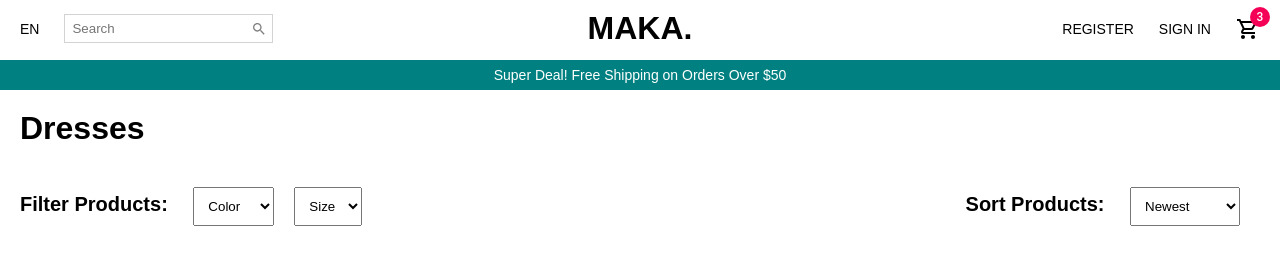
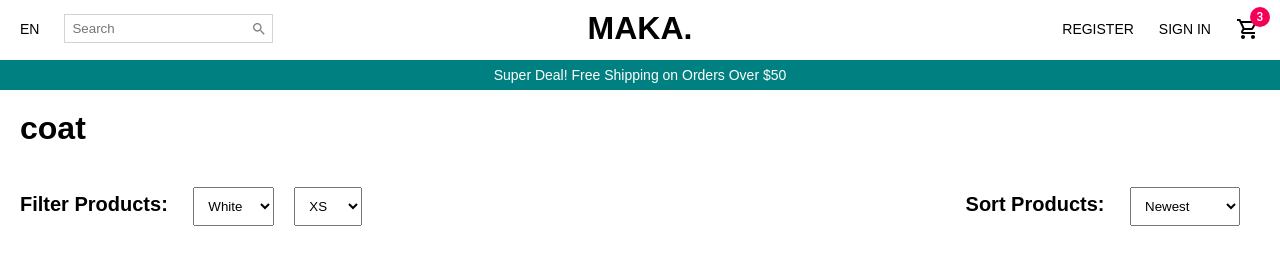
Before and after one commit to E-commerce-Mern-Project/Front-End, a React (Create React App) app: page /products/coat in a window 1280 px wide. Shown: the top 276 px of the page. Built offline with nearby package versions, Linux system fonts and the light colour scheme; no server answers.

Commit message:
filtering , sorting and fetching products from db

```diff
--- a/src/Components/CategoryItem.jsx
+++ b/src/Components/CategoryItem.jsx
@@ -1,5 +1,6 @@
 import styled from "styled-components";
 import { mobile } from "../Responsive";
+import { Link } from "react-router-dom";
 
 const Container = styled.div`
   flex: 1;
@@ -11,8 +12,7 @@ const Image = styled.img`
   width: 100%;
   height: 100%;
   object-fit: cover;
-  ${mobile({height:"25vh"})}
-
+  ${mobile({ height: "25vh" })}
 `;
 const Info = styled.div`
   position: absolute;
@@ -41,11 +41,13 @@ const Button = styled.button`
 const CategoryItem = ({ item }) => {
   return (
     <Container>
-      <Image src={item.img} />
-      <Info>
-        <Title>{item.title}</Title>
-        <Button>SHOP NOW</Button>
-      </Info>
+      <Link to={`/products/${item.cat}`}>x
+        <Image src={item.img} />
+        <Info>
+          <Title>{item.title}</Title>
+          <Button>SHOP NOW</Button>
+        </Info>
+      </Link>
     </Container>
   );
 };
--- a/src/Components/Products.jsx
+++ b/src/Components/Products.jsx
@@ -1,6 +1,8 @@
+import { useEffect, useState } from "react";
 import styled from "styled-components";
 import { popularProducts } from "../data";
 import Product from "./Product";
+import axios from "axios";
 
 const Container = styled.div`
     padding: 30px;
@@ -9,7 +11,19 @@ const Container = styled.div`
     justify-content: space-between;
 `;
 
-const Products = () => {
+const Products = ({filters,sort , cat}) => {
+  const [products , setProducts] = useState([]);
+  const [filteredProducts , setFilteredProducts] = useState([]);
+
+  useEffect(()=>{
+    const getProducts = async ()=>{
+     try {
+          const res =  await axios.get("http://localhost:5000/api/product?category=coat")
+          console.log(res)
+     } catch (err) {}
+    }
+    getProducts()
+  },[cat])
   return (
     <Container>
       {popularProducts.map((item) => (
--- a/src/Pages/ProductList.jsx
+++ b/src/Pages/ProductList.jsx
@@ -6,6 +6,8 @@ import Navbar from "../Components/Navbar";
 import NewsLetter from "../Components/Newsletter";
 import Products from "../Components/Products";
 import { mobile } from "../Responsive";
+import { useLocation } from "react-router-dom";
+import { useState } from "react";
 
 const Container = styled.div``;
 
@@ -18,45 +20,54 @@ const FilterContainer = styled.div`
 `;
 const Filter = styled.div`
   margin: 20px;
-  ${mobile({width:"0px 20px" , display:"flex" , flexDirection:"column"})}
+  ${mobile({ width: "0px 20px", display: "flex", flexDirection: "column" })}
 `;
 const FilterText = styled.span`
   font-size: 20px;
   font-weight: 600;
   margin-right: 20px;
-  ${mobile({marginRight:"0px"})}
+  ${mobile({ marginRight: "0px" })}
 `;
 
 const Select = styled.select`
   padding: 10px;
   margin-right: 20px;
-  ${mobile({margin:"10px 0px"})}
+  ${mobile({ margin: "10px 0px" })}
 `;
 const Option = styled.option``;
 
 const ProductList = () => {
+  const location = useLocation();
+  const cat = location.pathname.split("/")[2];
+  const [filters, setFilters] = useState({});
+  const [sort, setSort] = useState("newest");
+
+  const handleFilter = (e) => {
+    const value = e.target.value;
+    setFilters({
+      ...filters,
+      [e.target.name]: value,
+    });
+
+  };
   return (
     <Container>
       <Navbar />
       <Announcement />
-      <Title>Dresses</Title>
+      <Title>{cat}</Title>
       <FilterContainer>
         <Filter>
           <FilterText>Filter Products: </FilterText>
-          <Select>
-            <Option disabled selected>
-              Color
-            </Option>
+          <Select name="color" onChange={handleFilter}>
+            <Option disabled>Color</Option>
             <Option>White</Option>
             <Option>Yellow</Option>
             <Option>Green</Option>
             <Option>Blue</Option>
             <Option>Black</Option>
           </Select>
-          <Select>
-            <Option disabled selected>
-              Size
-            </Option>
+          <Select name="size" onChange={handleFilter}>
+            <Option disabled>Size</Option>
             <Option>XS</Option>
             <Option>S</Option>
             <Option>M</Option>
@@ -66,16 +77,14 @@ const ProductList = () => {
         </Filter>
         <Filter>
           <FilterText>Sort Products: </FilterText>
-          <Select>
-            <Option disabled selected>
-              Newest
-            </Option>
-            <Option>Price(asc)</Option>
-            <Option>Price(desc)</Option>
+          <Select onChange={(e) => setSort(e.target.value)}>
+            <Option value="newest">Newest</Option>
+            <Option value="asc">Price(asc)</Option>
+            <Option value="desc">Price(desc)</Option>
           </Select>
         </Filter>
       </FilterContainer>
-      <Products />
+      <Products filters = {filters} sort = {sort} cat={cat}/>
       <NewsLetter />
       <Footer />
     </Container>
--- a/src/data.js
+++ b/src/data.js
@@ -27,16 +27,21 @@ export const sliderItems = [
       id: 1,
       img: "https://images.pexels.com/photos/5886041/pexels-photo-5886041.jpeg?auto=compress&cs=tinysrgb&dpr=2&h=650&w=940",
       title: "SHIRT STYLE!",
+      cat:"women"
     },
     {
       id: 2,
       img: "https://images.pexels.com/photos/2983464/pexels-photo-2983464.jpeg?auto=compress&cs=tinysrgb&dpr=2&h=650&w=940",
       title: "LOUNGEWEAR LOVE",
+      cat:"men"
+
     },
     {
       id: 3,
       img: "https://images.pexels.com/photos/5480696/pexels-photo-5480696.jpeg?auto=compress&cs=tinysrgb&dpr=2&w=500",
       title: "LIGHT JACKETS",
+      cat:"coat"
+
     },
   ];
 
```
